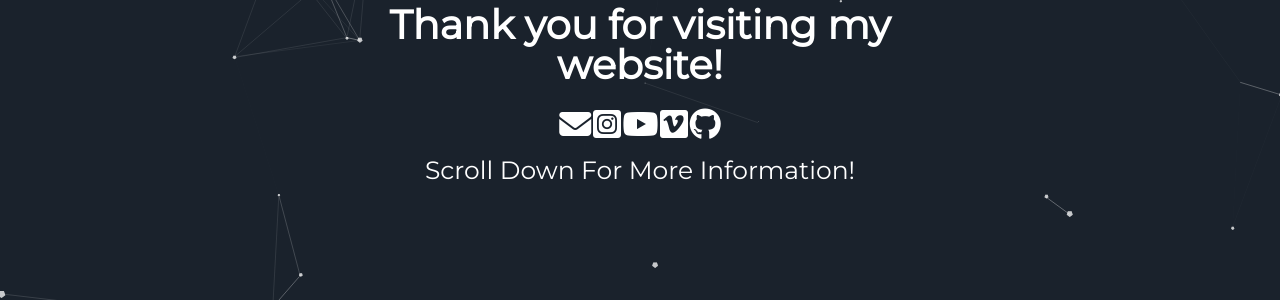
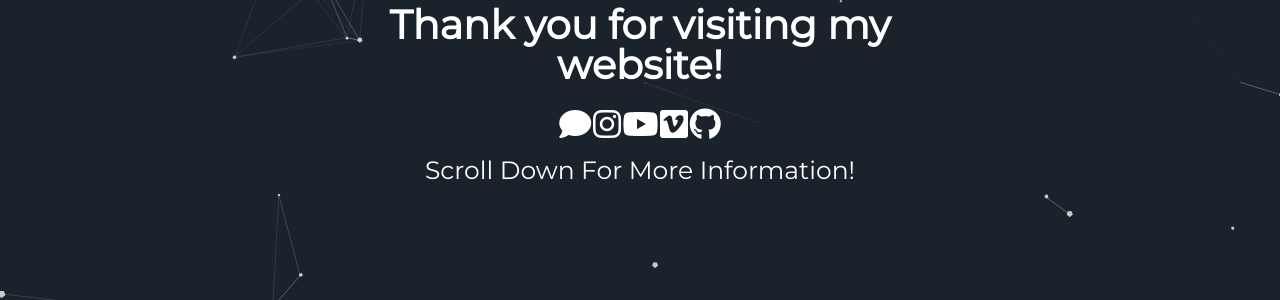
Before and after one commit to bySeiren02/Seiren.github.io, a Jekyll site: the page built from index.html, in a window 1280 px wide. Shown: the part 498-798 px from the top of the page. Built offline with Jekyll 4.4.1, drawn with Linux system fonts in a browser that asks for light colours; nearby versions of some CDN libraries.

Commit message:
아렉걸리지마ㅠㅠ

```diff
--- a/_includes/header.html
+++ b/_includes/header.html
@@ -11,6 +11,11 @@
       margin-top: 15px;
     }
   }
+
+  .header-icons {
+    padding-left: 20px;
+    padding-right: 20px;
+  }
 </style>
 <link rel="stylesheet" href="https://cdnjs.cloudflare.com/ajax/libs/font-awesome/6.1.0/css/all.min.css" integrity="sha512-10/jx2EXwxxWqCLX/hHth/vu2KY3jCF70dCQB8TSgNjbCVAC/8vai53GfMDrO2Emgwccf2pJqxct9ehpzG+MTw==" crossorigin="anonymous" referrerpolicy="no-referrer" />
 <div id="particles-js">
@@ -20,11 +25,11 @@
         <span class="site-description">{{site.user_title}}</span>
       </h1>
       <div class="header-icons">
-        <a target="_blank" href="byseiren@naver.com"><i class="fa-solid fa-envelope fa-2xl"></i></a>
-        <a target="_blank" href="https://www.instagram.com/ym_seiren?igsh=MWsycnNma210YTZraQ%3D%3D&utm_source=qr"><i class="fa-brands fa-square-instagram fa-2xl"></i></a>
-        <a target="_blank" href="https://www.instagram.com/ym_seiren?igsh=MWsycnNma210YTZraQ%3D%3D&utm_source=qr"><i class="fa-brands fa-youtube fa-2xl"></i></a>
-        <a target="_blank" href="https://velog.io/@byseiren/series" ><i class="fa-brands fa-vimeo fa-2xl"></i></a>
-        <a target="_blank" href="https://github.com/bySeiren02" ><i class="fa-brands fa-github fa-2xl"></i></a>
+        <a target="_blank" href="https://open.kakao.com/o/soxmS9cc"><i class="fa-solid fa-comment fa-2xl"></i></a>
+        <a target="_blank" href="https://www.instagram.com/ym_seiren?igsh=MWsycnNma210YTZraQ%3D%3D&utm_source=qr"><i class="fa-brands fa-instagram fa-2xl"></i></a>
+        <a target="_blank" href="https://www.youtube.com/channel/UCdPaQUykuxiuMlTMaIjjz8g"><i class="fa-brands fa-youtube fa-2xl"></i></a>
+        <a target="_blank" href="https://velog.io/@byseiren/series"><i class="fa-brands fa-vimeo fa-2xl"></i></a>
+        <a target="_blank" href="https://github.com/bySeiren02"><i class="fa-brands fa-github fa-2xl"></i></a>
       </div>
       <div class="scr">
         Scroll Down For More Information!
```
